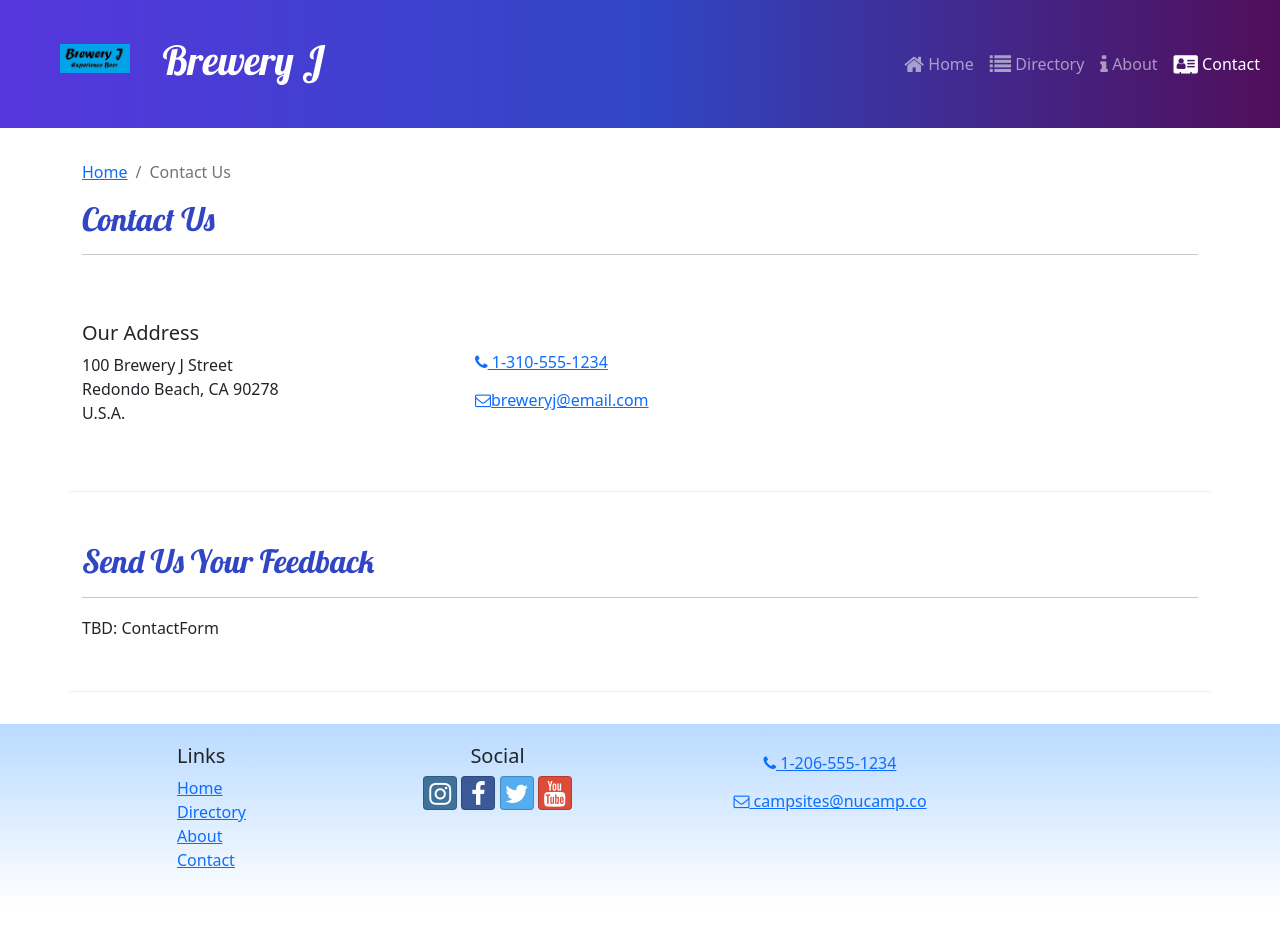
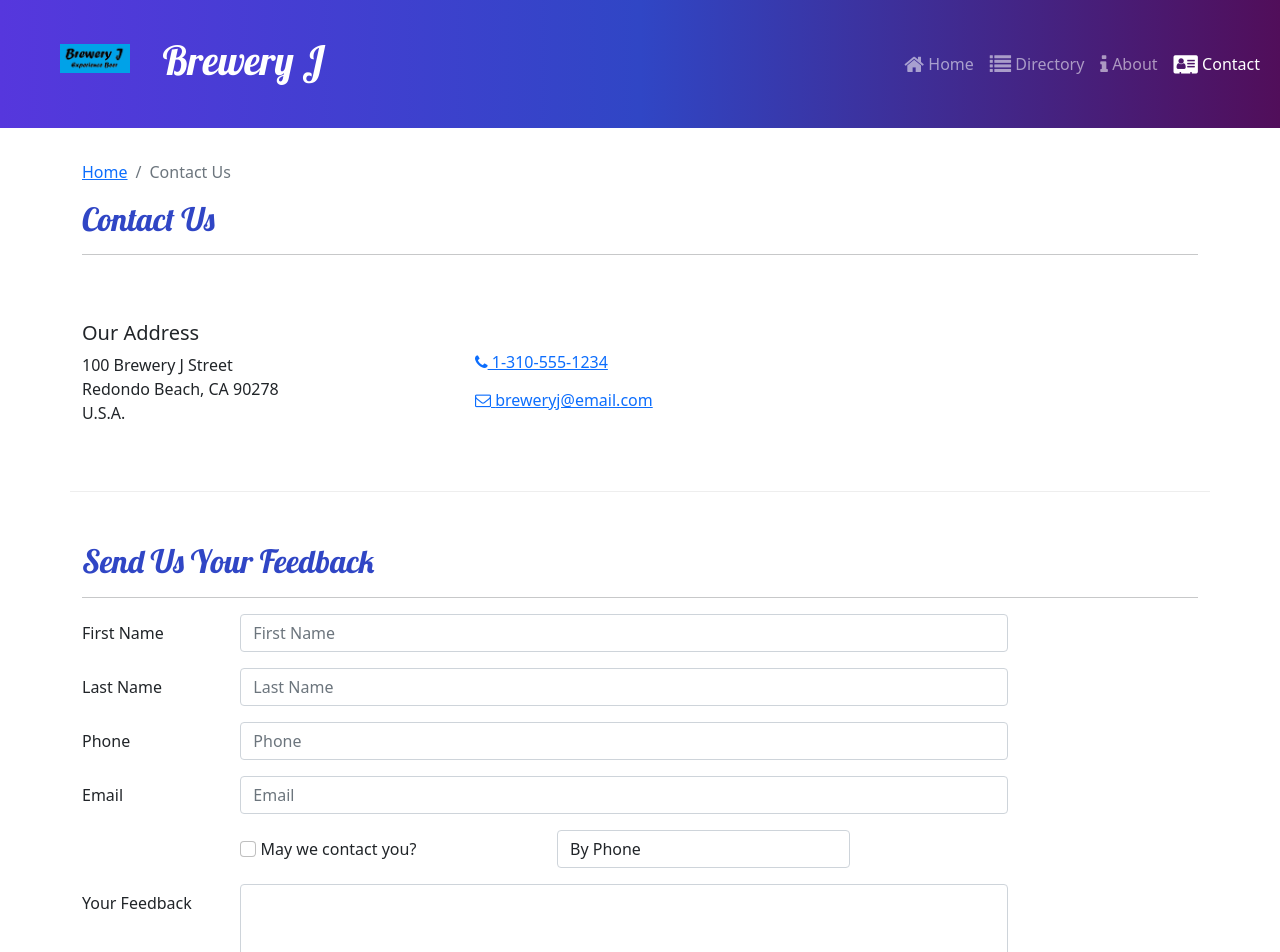
Before and after one commit to JeffHiroshi/BreweryJ, a React (Create React App) app: page /contact in a window 1280 px wide. Shown: the top 952 px of the page. Before the commit the page ends 908 px from the top, so only its background shows below. Built offline with nearby package versions, Linux system fonts and the light colour scheme.

Commit message:
ContactPage Parts 1 and 2

```diff
--- /dev/null
+++ b/src/components/ContactForm.js
@@ -0,0 +1,109 @@
+import { Button, Label, Col, FormGroup } from 'reactstrap';
+import { Formik, Field, Form  } from 'formik';
+
+const ContactForm = () => {
+    return (
+        <Formik
+            initialValues={{
+                firstName: '',
+                lastName: '',
+                phoneNum: '',
+                email: '',
+                agree: false,
+                contactType: 'By Phone',
+                feedback: ''
+            }}
+        >
+            <Form>
+                <FormGroup row>
+                    <Label htmlFor='firstName' md='2'>
+                        First Name
+                    </Label>
+                    <Col md='10'>
+                        <Field
+                            name='firstName'
+                            placeholder='First Name'
+                            className='form-control'
+                        />
+                    </Col>
+                </FormGroup>
+                <FormGroup row>
+                    <Label htmlFor='lastName' md='2'>
+                        Last Name
+                    </Label>
+                    <Col md='10'>
+                        <Field
+                            name='lastName'
+                            placeholder='Last Name'
+                            className='form-control'
+                        />
+                    </Col>
+                </FormGroup>
+                <FormGroup row>
+                    <Label htmlFor='phoneNum' md='2'>
+                        Phone
+                    </Label>
+                    <Col md='10'>
+                        <Field
+                            name='phoneNum'
+                            placeholder='Phone'
+                            className='form-control'
+                        />
+                    </Col>
+                </FormGroup>
+                <FormGroup row>
+                    <Label htmlFor='email' md='2'>
+                        Email
+                    </Label>
+                    <Col md='10'>
+                        <Field
+                            name='email'
+                            placeholder='Email'
+                            type='email'
+                            className='form-control'
+                        />
+                    </Col>
+                </FormGroup>
+                <FormGroup row>
+                    <Label check md={{ size: 4, offset: 2}}>
+                        <Field
+                            name='agree'
+                            type='checkbox'
+                            className='form-check-input'
+                        />{' '}
+                        May we contact you?
+                    </Label>
+                    <Col md='4'>
+                        <Field
+                            name='contactType'
+                            as='select'
+                            className='form-control'
+                        >
+                            <option>By Phone</option>
+                            <option>By Email</option>
+                        </Field>
+                    </Col>
+                </FormGroup>
+                <FormGroup row>
+                    <Label htmlFor='feedback' md='2'>
+                        Your Feedback
+                    </Label>
+                    <Col md='10'>
+                        <Field
+                            name='feedback'
+                            as='textarea'
+                            rows='12'
+                            className='form-control'
+                        />
+                    </Col>
+                </FormGroup>
+                <FormGroup row>
+
+                </FormGroup>
+            </Form>
+
+        </Formik>
+    )
+};
+
+export default ContactForm;
--- a/src/pages/ContactPage.js
+++ b/src/pages/ContactPage.js
@@ -1,5 +1,6 @@
 import { Container, Col, Row } from 'reactstrap';
 import SubHeader from '../components/SubHeader';
+import ContactForm from '../components/ContactForm';
 
 const ContactPage = () => {
     return (
@@ -28,7 +29,7 @@ const ContactPage = () => {
                         role='button'
                         class='btn btn-link' href='mailto:breweryj@email.com'
                     >
-                        <i class='fa fa-envelope-o'/>
+                        <i class='fa fa-envelope-o'/>{' '}
                         breweryj@email.com
                     </a>
                 </Col>
@@ -40,7 +41,7 @@ const ContactPage = () => {
                     <hr />
                 </Col>
                 <Col md='10'>
-                    TBD: ContactForm
+                    <ContactForm />
                 </Col>
             </Row>
         </Container>
```
